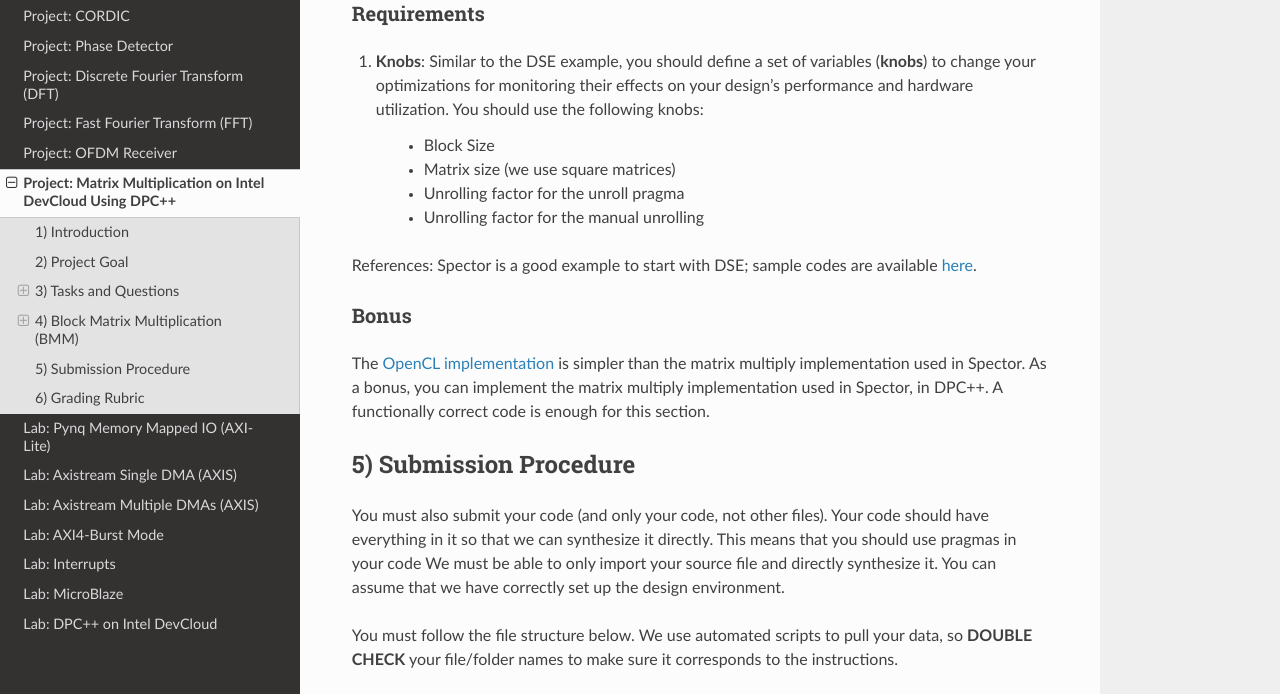
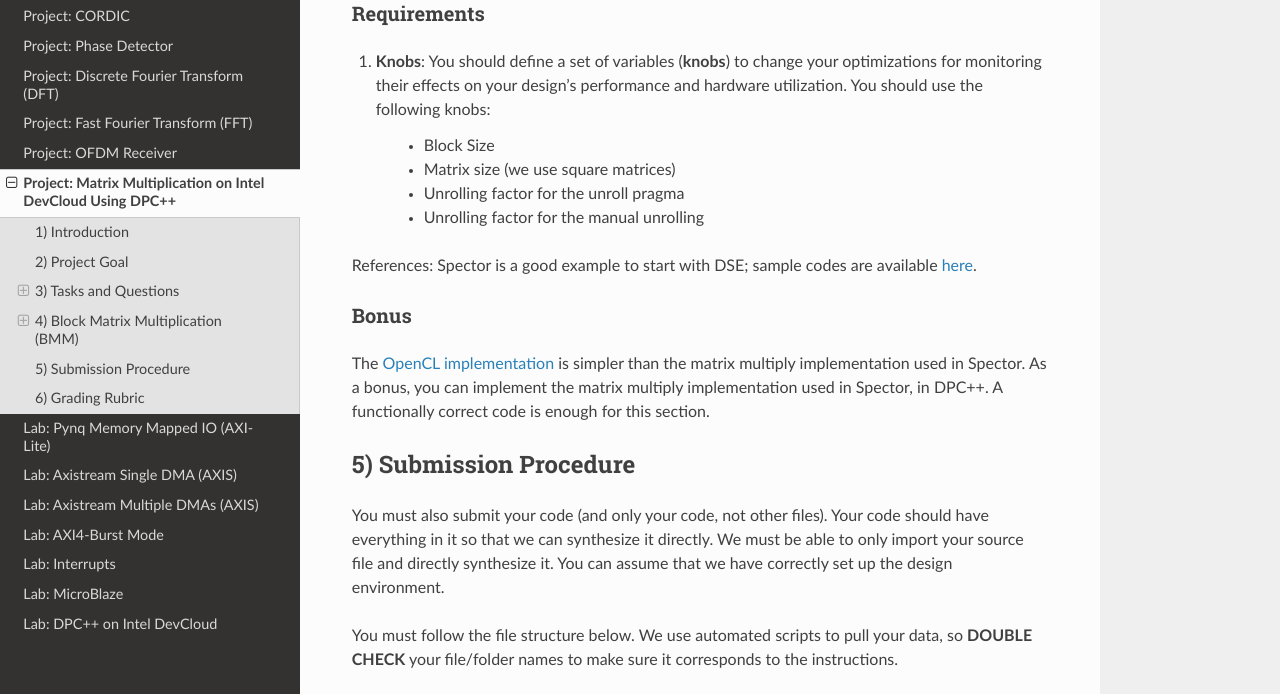
Before and after one commit to KastnerRG/Read_the_docs, a Sphinx documentation site: the page built from docs/project6.rst, in a window 1280 px wide and 900 px high, scrolled down 2127 px, cut to the strip 206-900 px from the top of the window. Built offline with Sphinx 7.4.7 and the Read the Docs theme 2.0.0, drawn with Linux system fonts in a browser that asks for light colours.

Commit message:
Update project6.rst

```diff
--- a/docs/project6.rst
+++ b/docs/project6.rst
@@ -61,7 +61,7 @@
 4) Block Matrix Multiplication (BMM)
 ------------------------------------
 
-Block matrix multiplication is a common way to expose parallelism by loading and operating on blocks of the A and B matrices. Here is a BMM implementation in DPC++ `BMM_DPCPP.zip <https://bitbucket.org/akhodamoradiUCSD/237c_draft/downloads/BMM_DPCPP.zip>`_. It is based on this `OpenCL implementation <https://www.intel.com/content/www/us/en/programmable/support/support-resources/design-examples/design-software/opencl/matrix-multiplication.html>`_, which provides good background on blocking and how the design leverages it for parallel execution. The implementation has the ability to change the block size and unrolling factor. We call these "knobs" since they can be changed to "tune" the dessign to the problem at hand.
+Block matrix multiplication is a common way to expose parallelism by loading and operating on blocks of the A and B matrices. Here is a BMM implementation in DPC++ `BMM_DPCPP.zip <https://bitbucket.org/akhodamoradiUCSD/237c_data_files/downloads/BMM_DPCPP.zip>`_. It is based on this `OpenCL implementation <https://www.intel.com/content/www/us/en/programmable/support/support-resources/design-examples/design-software/opencl/matrix-multiplication.html>`_, which provides good background on blocking and how the design leverages it for parallel execution. The implementation has the ability to change the block size and unrolling factor. We call these "knobs" since they can be changed to "tune" the dessign to the problem at hand.
 
 Your goal is to change these *knobs* and observe their effects. After a few steps, you should see trends for each knob. You should use the results from previous steps to make *better* adjustments.
 
@@ -72,7 +72,7 @@
 Requirements
 ###############
 
-1. **Knobs**: Similar to the DSE example, you should define a set of variables (**knobs**) to change your optimizations for monitoring their effects on your design's performance and hardware utilization. You should use the following knobs:
+1. **Knobs**: You should define a set of variables (**knobs**) to change your optimizations for monitoring their effects on your design's performance and hardware utilization. You should use the following knobs:
 
 	* Block Size
 
@@ -92,7 +92,7 @@
 5) Submission Procedure
 -----------------------
 
-You must also submit your code (and only your code, not other files). Your code should have everything in it so that we can synthesize it directly. This means that you should use pragmas in your code We must be able to only import your source file and directly synthesize it. You can assume that we have correctly set up the design environment.
+You must also submit your code (and only your code, not other files). Your code should have everything in it so that we can synthesize it directly. We must be able to only import your source file and directly synthesize it. You can assume that we have correctly set up the design environment.
 
 You must follow the file structure below. We use automated scripts to pull your data, so **DOUBLE CHECK** your file/folder names to make sure it corresponds to the instructions.
 
```
